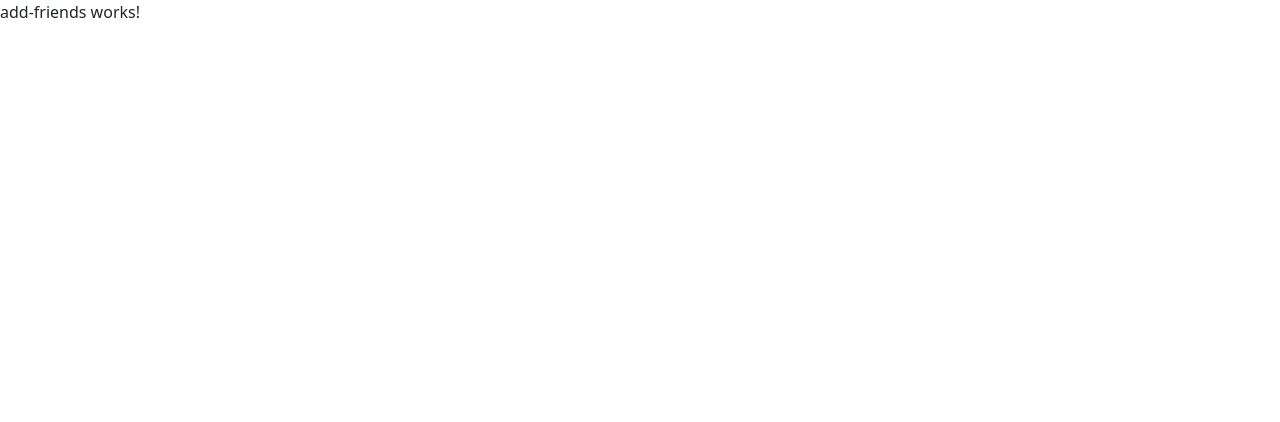
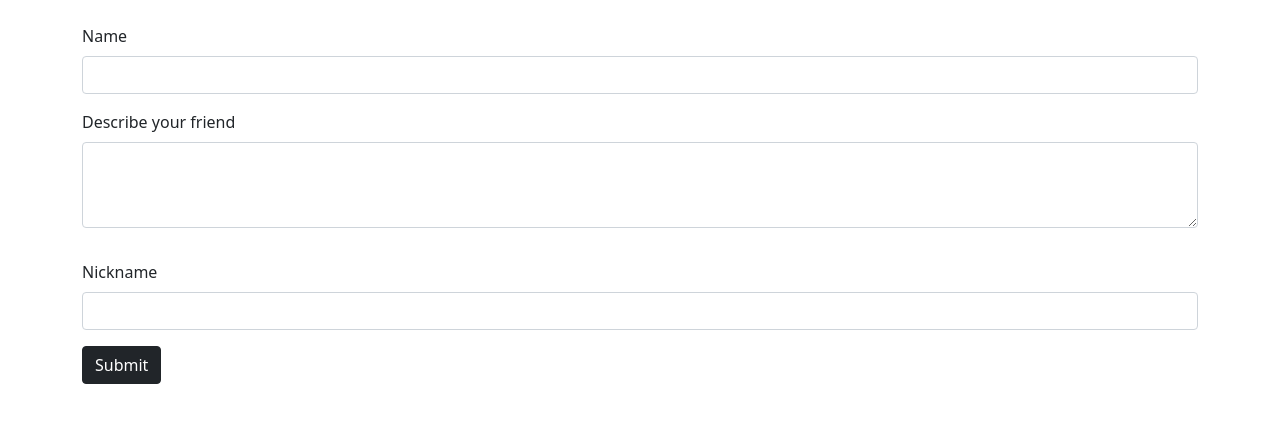
Before and after one commit to Varun-Babu/Angular-Example, an Angular app: page /addfriends in a window 1280 px wide. Shown: the top 422 px of the page. Built offline with nearby package versions, Linux system fonts and the light colour scheme.

Commit message:
add friends completed

```diff
--- a/src/app/add-friends/add-friends.component.html
+++ b/src/app/add-friends/add-friends.component.html
@@ -1 +1,28 @@
-<p>add-friends works!</p>
+
+<br>
+<div class="container">
+    <div class="row">
+        <div class="col col-12 col-sm-12 col-md-12 col-lg-12 col-xl-12 col-xxl-12">
+            <div class="row g-3">
+                <div class="col col-12 col-sm-12 col-md-12 col-lg-12 col-xl-12 col-xxl-12">
+                    <label for="" class="form-label">Name</label>
+                    <input name="name" [(ngModel)]="name" type="text" class="form-control">
+                </div>
+                <div class="col col-12 col-sm-12 col-md-12 col-lg-12 col-xl-12 col-xxl-12">
+
+                    <div class="mb-3">
+                    <label for="" class="form-label">Describe your friend</label>
+                      <textarea name="DescribeYourFriend" [(ngModel)]="DescribeYourFriend" class="form-control" name="" id="" rows="3"></textarea>
+                    </div>
+                </div>
+                <div class="col col-12 col-sm-12 col-md-12 col-lg-12 col-xl-12 col-xxl-12">
+                    <label for="" class="form-label">Nickname</label>
+                    <input name="friendNickName" [(ngModel)]="friendNickName"  type="text" class="form-control">
+                </div>
+                <div class="col col-12 col-sm-12 col-md-12 col-lg-12 col-xl-12 col-xxl-12">
+                    <button (click)="readValue()"  class="btn btn-dark">Submit</button>
+                </div>
+            </div>
+        </div>
+    </div>
+</div>
--- a/src/app/add-friends/add-friends.component.ts
+++ b/src/app/add-friends/add-friends.component.ts
@@ -1,4 +1,5 @@
 import { Component } from '@angular/core';
+import { ApiService } from '../api.service';
 
 @Component({
   selector: 'app-add-friends',
@@ -6,5 +7,31 @@
   styleUrls: ['./add-friends.component.css']
 })
 export class AddFriendsComponent {
+  name =""
+  DescribeYourFriend =""
+  friendNickName = ""
+
+  constructor(private api:ApiService){}
+
+
+  readValue = () =>
+  {
+    let data:any = {"name":this.name,"DescribeYourFriend":this.DescribeYourFriend,"friendNickName":this.friendNickName}
+    console.log(data)
+
+    this.api.addFriends(data).subscribe(
+      (response:any)=>{
+        console.log(response)
+        if (response.status == "success") {
+          alert("Added Successfully")
+          this.name=""
+          this.friendNickName=""
+          this.DescribeYourFriend=""
+        } else {
+          alert("Something went wrong")
+        }
+      }
+    )
+  }
 
 }
--- a/src/app/api.service.ts
+++ b/src/app/api.service.ts
@@ -16,4 +16,14 @@
   {
     return this.http.post("https://mylinkurcodesapp.herokuapp.com/addcourse",dataToSend)
   }
+  viewFriends =() =>
+  {
+    return this.http.get("https://dummyapifriends.herokuapp.com/view")
+  }
+
+  addFriends = (dataToSend:any) =>
+  {
+    return this.http.post("https://dummyapifriends.herokuapp.com/adddata",dataToSend)
+
+  }
 }
```
